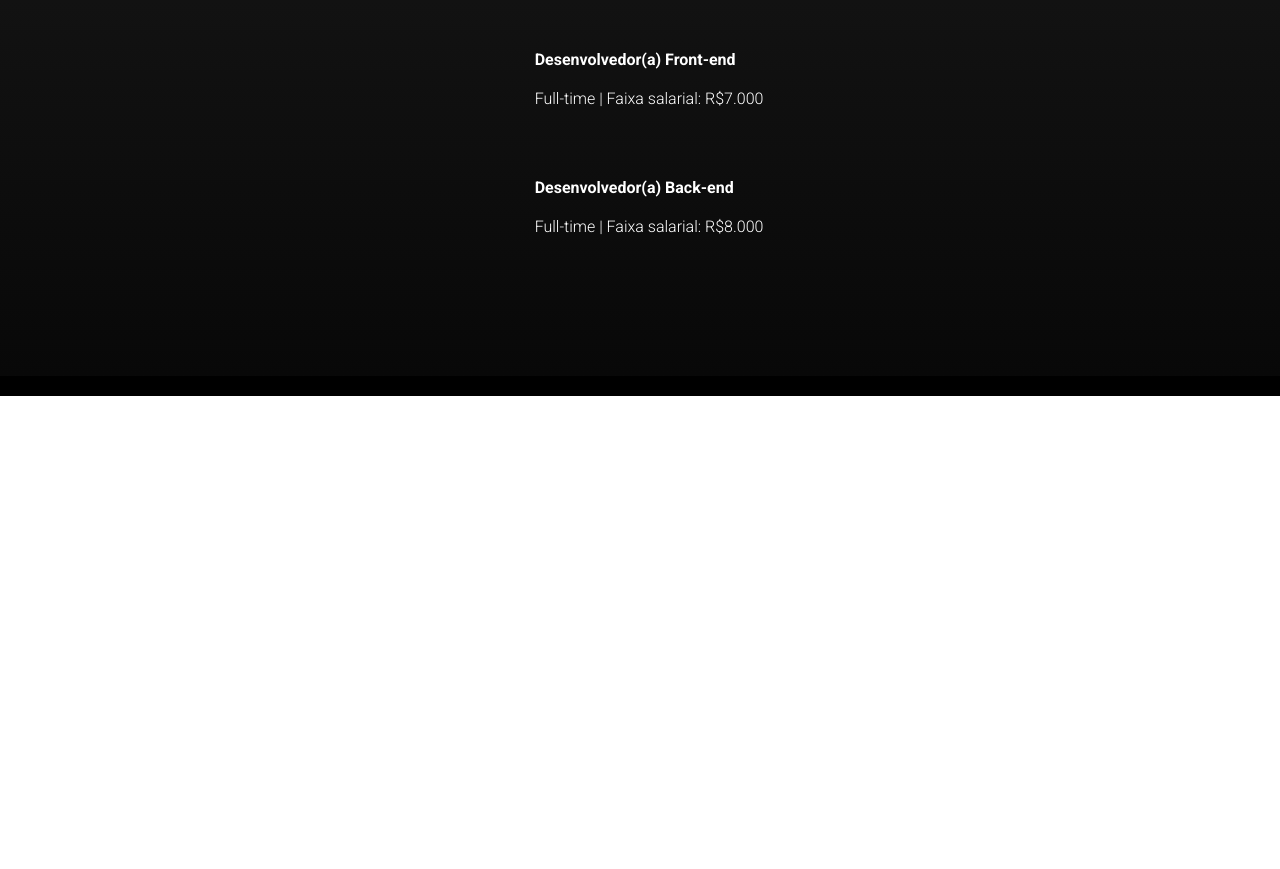
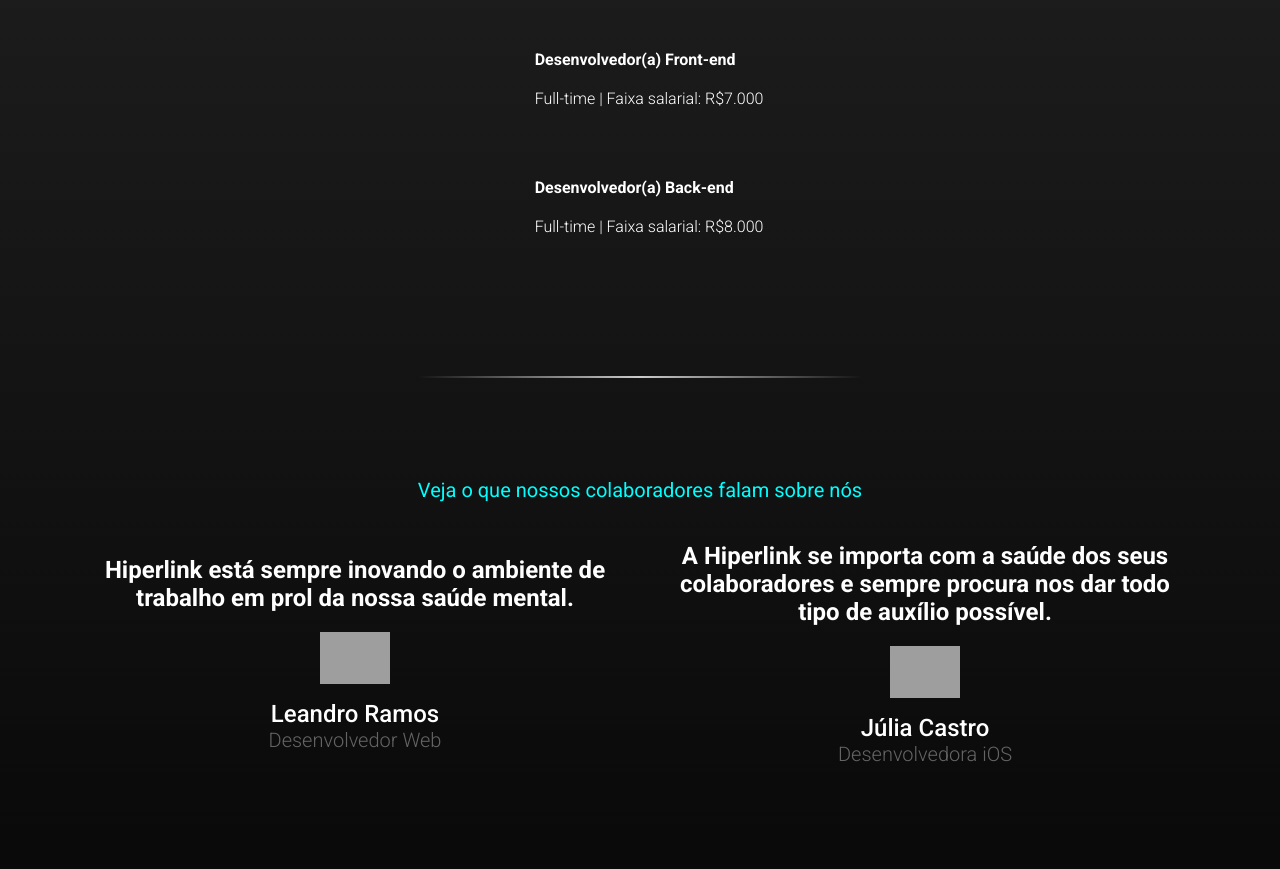
Before and after one commit to LP-Ramos/7DaysOfCode_HTML-CSS, a plain HTML site: page index.html in a window 1280 px wide. Shown: the part 1689-2558 px from the top of the page. Before the commit the page ends 2085 px from the top, so only its background shows below. Drawn offline with Linux system fonts and the light colour scheme; grey boxes are pictures that could not be loaded.

Commit message:
Seção de depoimentos

```diff
--- a/assets/css/style.css
+++ b/assets/css/style.css
@@ -105,7 +105,6 @@
     padding-top: 5px;
     padding-bottom: 5px;
     cursor: pointer;
-
 }
 
 hr {
@@ -256,6 +255,60 @@
     text-indent: 20px;
 }
 
+.divisoria-depoimentos {
+    width: 100%;
+    display: flex;
+    justify-content: center;
+    align-items: center;
+    align-content: center;
+}
+
+.divisoria {
+    text-align: center;
+    max-width: 650px;
+    color: var(--main-color);
+    font-size: 20px;
+    margin-bottom: 20px;
+}
+
+.divisoria hr {
+    margin-bottom: 100px;
+}
+
+.secao-depoimentos {
+    display: flex;
+    flex-direction: row;
+    justify-content: space-around;
+    align-items: center;
+    margin-top: 0;
+}
+
+.depoimento {
+    color: #fff;
+    text-align: center;
+    width: 60%;
+}
+
+.depoimento h1 {
+    margin: 20px;
+}
+
+.depoimento img {
+    width: 70px;
+}
+
+.depoimento-nome {
+    margin-top: 10px;
+    font-weight: 500;
+}
+
+.depoimento-cargo {
+    font-weight: 300;
+    font-size: 20px;
+    color: rgba(255, 255, 255, 0.363);
+    margin-bottom: 100px;
+}
+
 .footer {
     position: absolute;
     background-color: #000000;
--- a/index.html
+++ b/index.html
@@ -98,9 +98,32 @@
                 <span>Full-time |</span>
                 <span>Faixa salarial: R$8.000</span>
             </div>
-
         </section>
     </div>
+
+    <div class="divisoria-depoimentos">
+        <div class="divisoria">
+            <hr></hr>
+            <p>Veja o que nossos colaboradores falam sobre nós</p>
+        </div>
+    </div>
+
+    <section class="secao-depoimentos">
+        <div class="depoimento">
+            <h1>Hiperlink está sempre inovando o ambiente de trabalho em prol da nossa saúde mental.<h1>
+            <img src="./assets/img/leandro.png" alt="Foto de um funcionário, Leandro"/>
+            <p class="depoimento-nome">Leandro Ramos</p>
+            <p class="depoimento-cargo">Desenvolvedor Web</p>
+        </div>
+
+        <div class="depoimento">
+            <h1>A Hiperlink se importa com a saúde dos seus colaboradores e sempre procura nos dar todo tipo de auxílio possível.<h1>
+            <img src="./assets/img/avatar.svg" alt="Foto de uma funcionária, Júlia"/>
+            <p class="depoimento-nome">Júlia Castro</p>
+            <p class="depoimento-cargo">Desenvolvedora iOS</p>
+        </div>
+    </section>
+
     <footer class="footer"></footer>
 
 </body>
```
Also changed, not shown: 3 other files.
